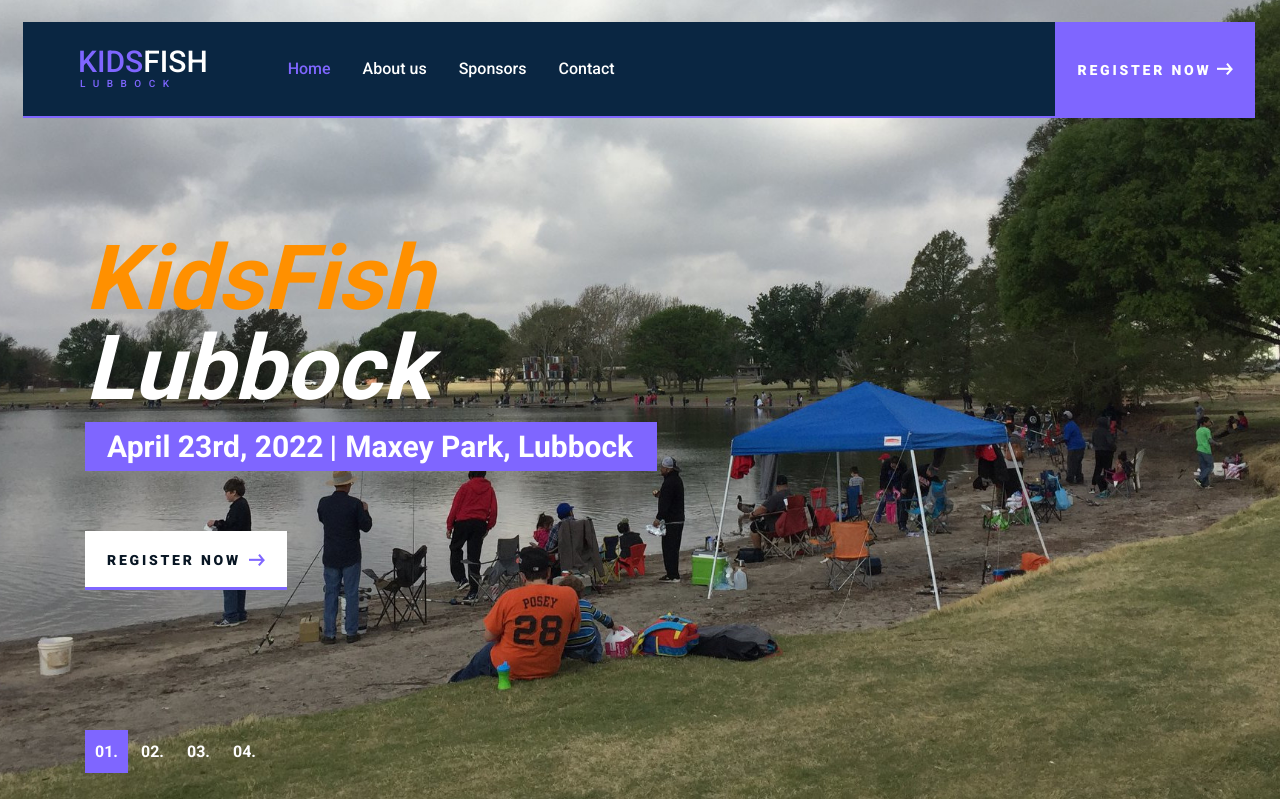
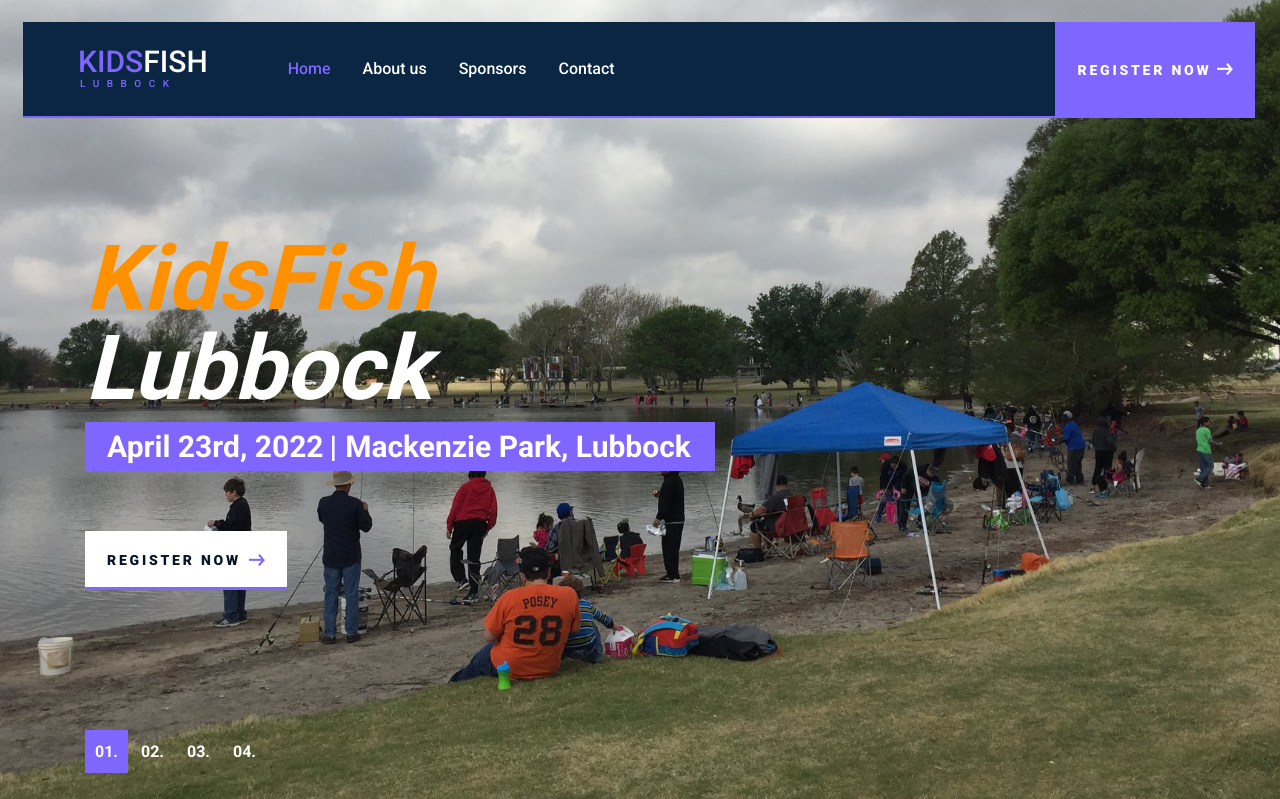
Before and after one commit to cjerrington/LubbockKidsFish, a Flask app: page / in a window 1280 px wide. Shown: the top 799 px of the page. Run offline with Flask 2, Linux system fonts and the light colour scheme; some libraries are stand-ins or nearby versions.

Commit message:
update Maxey to Mackenzie

```diff
--- a/templates/slider.html
+++ b/templates/slider.html
@@ -24,7 +24,7 @@
 											<div class="home_info">
 												<ul class="d-flex flex-row align-items-center justify-content-start">
 													<li>{{date}}</li>
-													<li>Maxey Park, Lubbock</li>
+													<li>Mackenzie Park, Lubbock</li>
 												</ul>
 											</div>
 										</div>
@@ -54,7 +54,7 @@
 											<div class="home_info">
 												<ul class="d-flex flex-row align-items-center justify-content-start">
 													<li>{{date}}</li>
-													<li>Maxey Park, Lubbock</li>
+													<li>Mackenzie Park, Lubbock</li>
 												</ul>
 											</div>
 										</div>
@@ -84,7 +84,7 @@
 											<div class="home_info">
 												<ul class="d-flex flex-row align-items-center justify-content-start">
 													<li>{{date}}</li>
-													<li>Maxey Park, Lubbock</li>
+													<li>Mackenzie Park, Lubbock</li>
 												</ul>
 											</div>
 										</div>
@@ -114,7 +114,7 @@
 											<div class="home_info">
 												<ul class="d-flex flex-row align-items-center justify-content-start">
 													<li>{{date}}</li>
-													<li>Maxey Park, Lubbock</li>
+													<li>Mackenzie Park, Lubbock</li>
 												</ul>
 											</div>
 										</div>
```
